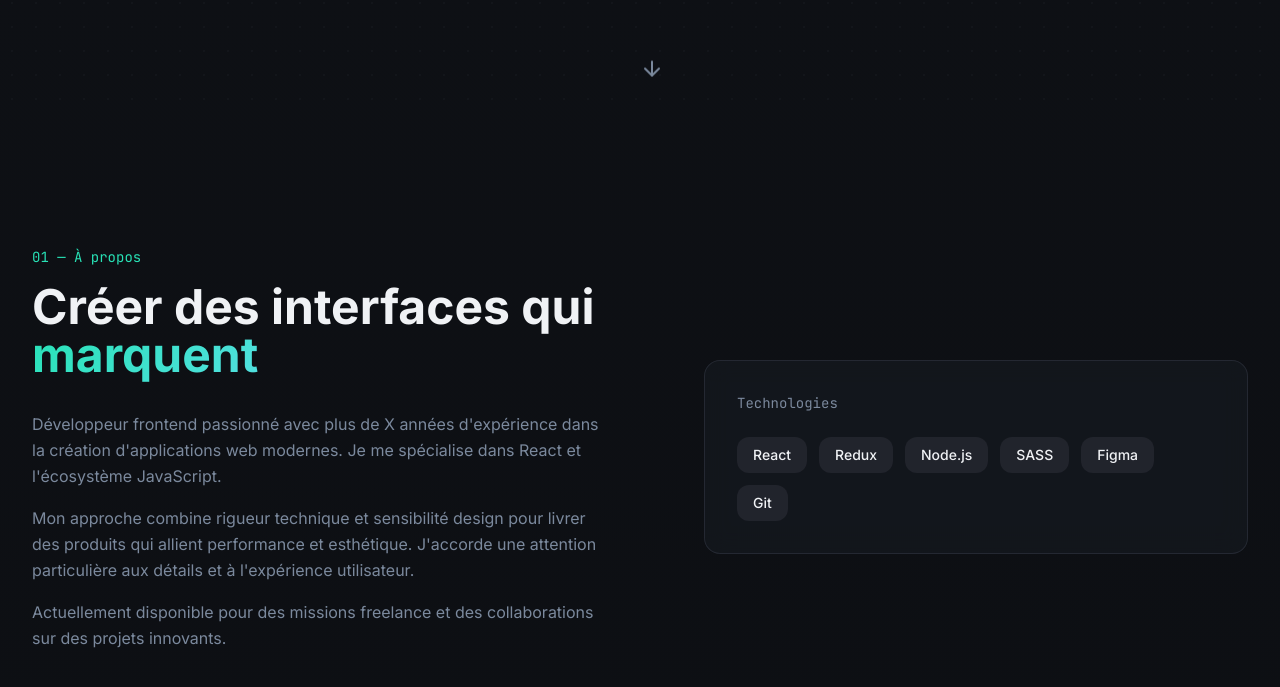
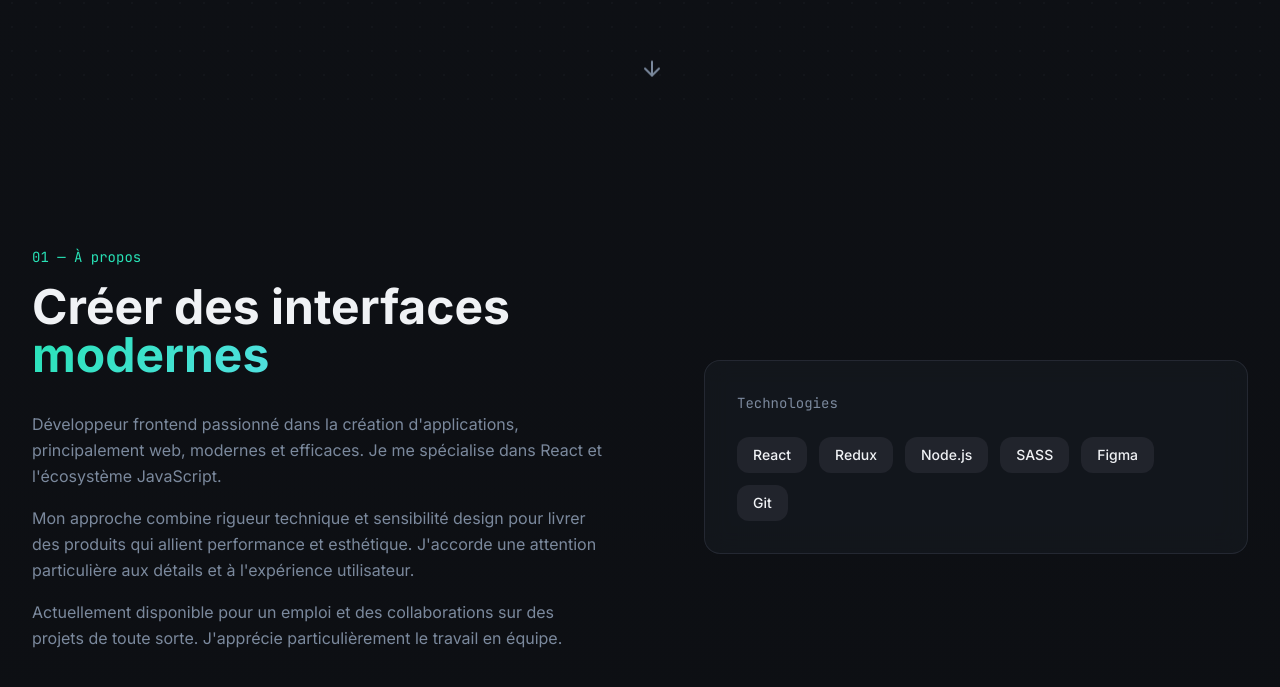
Before and after one commit to Naarko01/Portfolio, a React (Vite) app: page / in a window 1280 px wide. Shown: the part 681-1368 px from the top of the page. Built offline with nearby package versions, Linux system fonts and the light colour scheme.

Commit message:
Modification de style + changement des textes

```diff
--- a/src/components/About/index.jsx
+++ b/src/components/About/index.jsx
@@ -10,14 +10,14 @@ function About() {
 							01 — À propos
 						</p>
 						<h2 className="aboutSection__gridContainer--title">
-							Créer des interfaces qui
-							<span className="titleAccent"> marquent</span>
+							Créer des interfaces
+							<span className="titleAccent"> modernes</span>
 						</h2>
 						<div className="aboutSection__gridContainer--secondText">
 							<p>
-								Développeur frontend passionné avec plus de X années
-								d'expérience dans la création d'applications web
-								modernes. Je me spécialise dans React et l'écosystème
+								Développeur frontend passionné dans la création
+								d'applications, principalement web, modernes et
+								efficaces. Je me spécialise dans React et l'écosystème
 								JavaScript.
 							</p>
 							<p>
@@ -27,8 +27,9 @@ function About() {
 								détails et à l'expérience utilisateur.
 							</p>
 							<p>
-								Actuellement disponible pour des missions freelance et
-								des collaborations sur des projets innovants.
+								Actuellement disponible pour un emploi et des
+								collaborations sur des projets de toute sorte.
+								J'apprécie particulièrement le travail en équipe.
 							</p>
 						</div>
 					</div>
--- a/src/components/Contact/index.jsx
+++ b/src/components/Contact/index.jsx
@@ -4,7 +4,7 @@ import { useState, useEffect } from "react";
 
 function Contact() {
 	const socials = [
-		{ icon: Github, href: "#", label: "GitHub" },
+		{ icon: Github, href: "https://github.com/Naarko01", label: "GitHub" },
 		{ icon: Linkedin, href: "#", label: "LinkedIn" },
 	];
 	const [isMobile, setIsMobile] = useState(() =>
--- a/src/components/Intro/intro.scss
+++ b/src/components/Intro/intro.scss
@@ -41,7 +41,7 @@
       &--firstText {
          font-family: v.$font-mono;
          color: v.$primary;
-         font-size: 0.875rem;
+         font-size: 1.25rem;
          line-height: 1.25rem;
          margin-bottom: 1rem;
 
```
